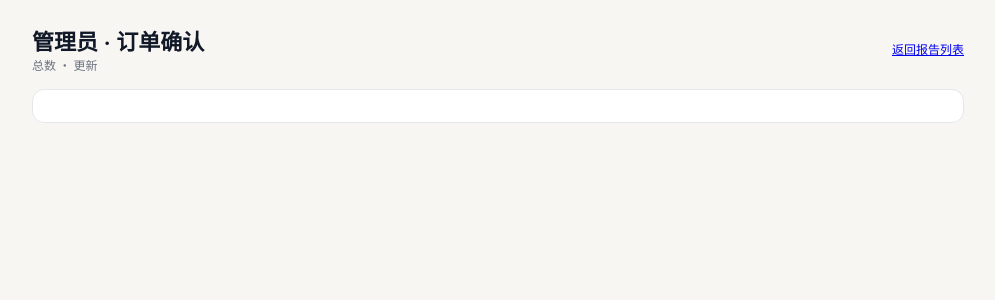
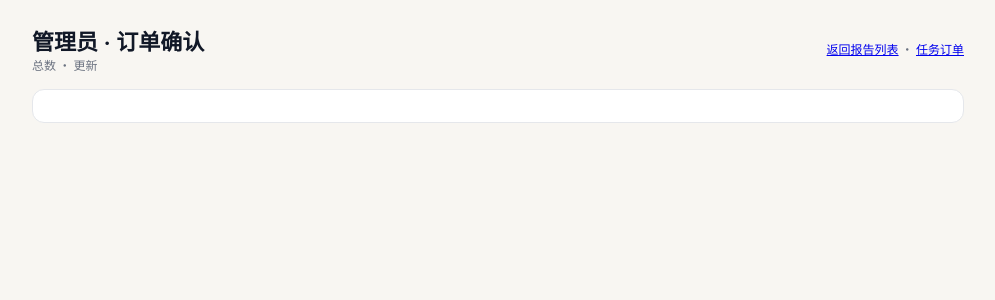
Before and after one commit to keenturbo/rareearth-sentinel, a Python web app: template templates/admin_orders.html in a window 1280 px wide. Shown: the top 300 px of the page, without its empty margins (142-1137 px from the left). Run offline with Jinja, Linux system fonts and the light colour scheme; the template is opened without the code that fills it, so the values that code supplies are empty.

Commit message:
Add task orders link to admin orders pages

```diff
--- a/templates/admin_orders.html
+++ b/templates/admin_orders.html
@@ -34,7 +34,7 @@ header .meta{font-size:12px;color:var(--muted)}
       <h1>管理员 · 订单确认</h1>
       <div class="meta">总数 {{TOTAL_COUNT}} · 更新 {{LAST_UPDATE}}</div>
     </div>
-    <div class="meta"><a href="/cn/admin/premium/">返回报告列表</a></div>
+    <div class="meta"><a href="/cn/admin/premium/">返回报告列表</a> · <a href="/cn/admin/task-orders/">任务订单</a></div>
   </header>
 
   <section class="section" data-confirm-endpoint="{{CONFIRM_ENDPOINT}}">
--- a/templates/admin_orders_en.html
+++ b/templates/admin_orders_en.html
@@ -34,7 +34,7 @@ header .meta{font-size:12px;color:var(--muted)}
       <h1>Admin · Orders</h1>
       <div class="meta">Total {{TOTAL_COUNT}} · Updated {{LAST_UPDATE}}</div>
     </div>
-    <div class="meta"><a href="/en/admin/premium/">Back to reports</a></div>
+    <div class="meta"><a href="/en/admin/premium/">Back to reports</a> · <a href="/en/admin/task-orders/">Task orders</a></div>
   </header>
 
   <section class="section" data-confirm-endpoint="{{CONFIRM_ENDPOINT}}">
```
